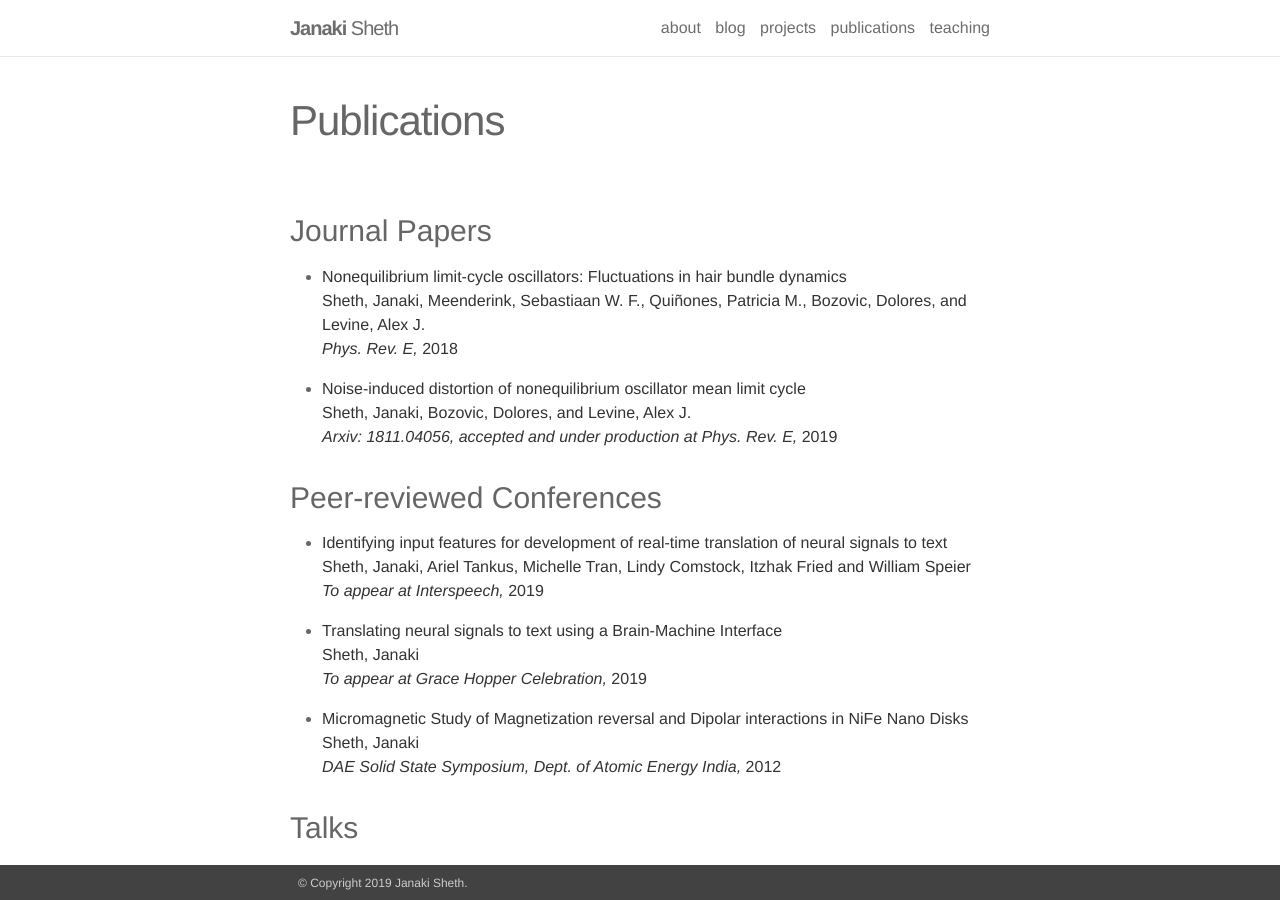
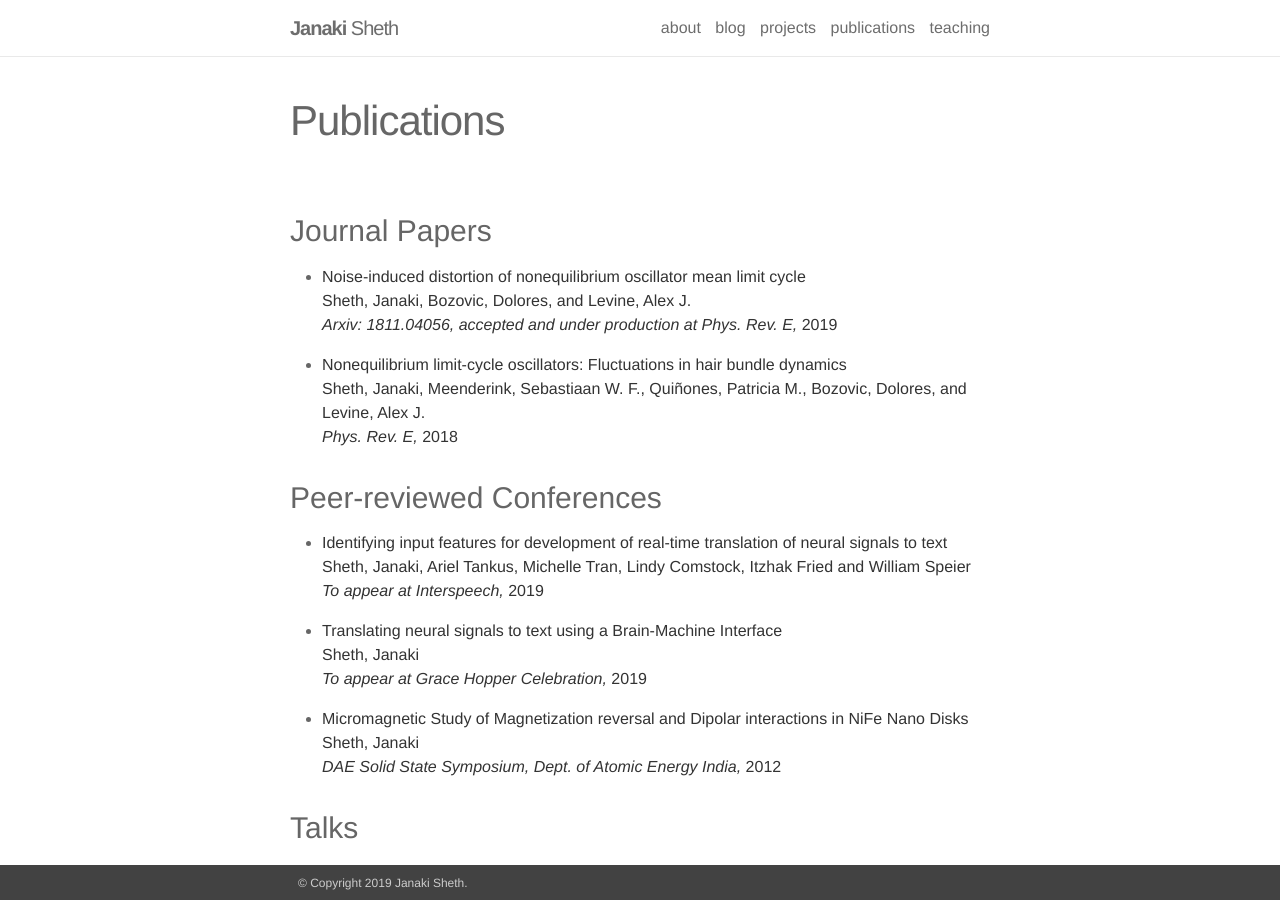
Before and after one commit to JanakiSheth/JanakiSheth.github.io, a Jekyll site: the page built from _pages/publications.md, in a window 1280 px wide and 900 px high. Built offline with Jekyll 4.4.1, drawn with Linux system fonts in a browser that asks for light colours; nearby versions of some CDN libraries.

```diff
--- a/_pages/publications.md
+++ b/_pages/publications.md
@@ -6,11 +6,11 @@ title: Publications
 
 ### Journal Papers
 
+* Noise-induced distortion of nonequilibrium oscillator mean limit cycle <br> Sheth, Janaki, Bozovic, Dolores, and Levine, Alex J. <br>*Arxiv: 1811.04056, accepted and under production at Phys. Rev. E,* 2019
+
 * Nonequilibrium limit-cycle oscillators: Fluctuations in hair bundle
   dynamics <br> Sheth, Janaki, Meenderink, Sebastiaan W. F., Quiñones, Patricia
   M., Bozovic, Dolores, and Levine, Alex J. <br>*Phys. Rev. E,* 2018
-
-* Noise-induced distortion of nonequilibrium oscillator mean limit cycle <br> Sheth, Janaki, Bozovic, Dolores, and Levine, Alex J. <br>*Arxiv: 1811.04056, accepted and under production at Phys. Rev. E,* 2019
 
 ### Peer-reviewed Conferences
 * Identifying input features for development of real-time translation of neural signals to text <br> Sheth, Janaki, Ariel Tankus, Michelle Tran, Lindy Comstock, Itzhak Fried and William Speier <br>*To appear at Interspeech,* 2019
```
